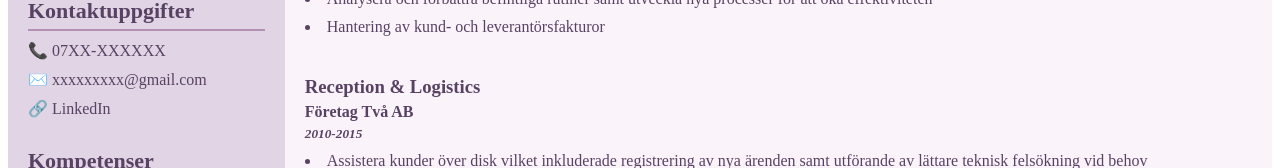
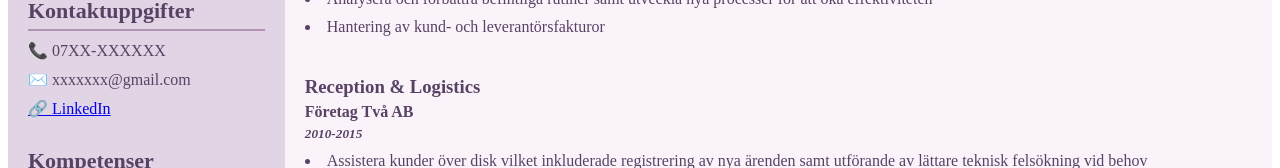
Before and after one commit to Milla-8/CV, a plain HTML site: page index.html in a window 1280 px wide. Shown: the part 322-490 px from the top of the page. Drawn offline with Linux system fonts and the light colour scheme.

Commit message:
Added link to LinkedIn (homepage)

```diff
--- a/index.html
+++ b/index.html
@@ -17,8 +17,8 @@
         <section id="Kontakt">
             <h2>Kontaktuppgifter</h2>
             <p class="contact">📞 07XX-XXXXXX</p>
-            <p class="contact">✉️ xxxxxxxxx@gmail.com</p>
-            <p class="contact"> 🔗 LinkedIn</p>
+            <p class="contact">✉️ xxxxxxx@gmail.com</p>
+            <p class="contact"> <a href="https://se.linkedin.com">🔗 LinkedIn</a></p>
         </section>
 
         <section id="Kompetenser">
```
